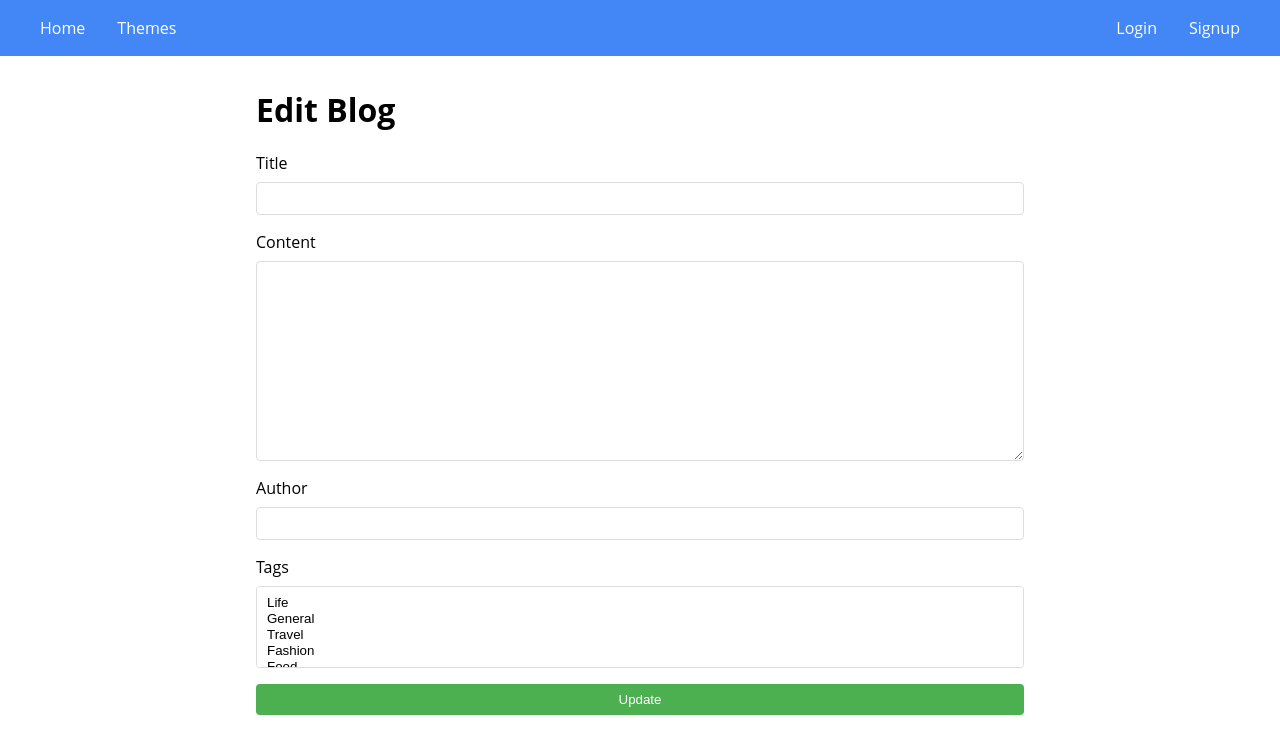
After one commit to h-sick/blog, a Node server app: template views/blog/blog-edit.ejs in a window 1280 px wide. The commit adds this page. Shown: the top 754 px of the page. Run offline with Node 20, Linux system fonts and the light colour scheme; the template is opened without the code that fills it, so the values that code supplies are empty; some libraries are stand-ins or nearby versions.

Commit message:
feat: add edit and delete blog function

```diff
--- a/public/css/blog.css
+++ b/public/css/blog.css
@@ -102,3 +102,68 @@
   color: #444;
   white-space: pre-wrap;
 }
+
+.blog-actions {
+  margin: 20px 0;
+  display: flex;
+  gap: 10px;
+}
+.blog-actions button {
+  padding: 8px 16px;
+  border: none;
+  border-radius: 4px;
+  cursor: pointer;
+  font-weight: 500;
+}
+.edit-btn {
+  background-color: #4caf50;
+  color: white;
+}
+.delete-btn {
+  background-color: #f44336;
+  color: white;
+}
+.edit-btn:hover {
+  background-color: #45a049;
+}
+.delete-btn:hover {
+  background-color: #da190b;
+}
+
+/* Blog Edit Page */
+.blog-edit {
+  max-width: 800px;
+  margin: 2rem auto;
+  padding: 0 1rem;
+}
+.blog-edit form {
+  display: flex;
+  flex-direction: column;
+  gap: 1rem;
+}
+.blog-edit form div {
+  display: flex;
+  flex-direction: column;
+  gap: 0.5rem;
+}
+.blog-edit input,
+.blog-edit textarea,
+.blog-edit select {
+  padding: 0.5rem;
+  border: 1px solid #ddd;
+  border-radius: 4px;
+}
+.blog-edit textarea {
+  min-height: 200px;
+}
+.blog-edit button {
+  padding: 0.5rem 1rem;
+  background-color: #4caf50;
+  color: white;
+  border: none;
+  border-radius: 4px;
+  cursor: pointer;
+}
+.blog-edit button:hover {
+  background-color: #45a049;
+}
--- a/routes/blog.js
+++ b/routes/blog.js
@@ -11,6 +11,12 @@ router.get('/new', isLoggedIn, blogController.getNewBlog);
 
 router.post('/new', isLoggedIn, blogController.postNewBlog);
 
+router.get('/edit/:id', isLoggedIn, blogController.getEditBlog);
+
+router.post('/edit/:id', isLoggedIn, blogController.postEditBlog);
+
+router.delete('/delete/:id', isLoggedIn, blogController.deleteBlog);
+
 router.get('/:id', blogController.getBlogDetail);
 
 router.get('/user/:id', isLoggedIn, blogController.getUserBlogs);
--- /dev/null
+++ b/views/blog/blog-edit.ejs
@@ -0,0 +1,40 @@
+<%- include('../includes/head.ejs') %>
+</head>
+<body>
+  <%- include('../includes/navigation.ejs') %>
+  <div class="blog-edit">
+    <h1>Edit Blog</h1>
+    <form action="/blog/edit/<%= blog.id %>" method="POST">
+      <div>
+        <label for="title">Title</label>
+        <input type="text" name="title" id="title" value="<%= blog.title %>" required>
+      </div>
+      <div class="content">
+        <label for="content">Content</label>
+        <textarea name="content" id="content" required><%= blog.content %></textarea>
+      </div>
+      <div>
+        <label for="author">Author</label>
+        <input type="text" name="author" id="author" value="<%= blog.author %>" required>
+      </div>
+      <div>
+        <label for="tags">Tags</label>
+        <select name="tags" id="tags" multiple>
+          <option value="life" <%= blog.tags && blog.tags.includes('life') ? 'selected' : '' %>>Life</option>
+          <option value="general" <%= blog.tags && blog.tags.includes('general') ? 'selected' : '' %>>General</option>
+          <option value="travel" <%= blog.tags && blog.tags.includes('travel') ? 'selected' : '' %>>Travel</option>
+          <option value="fashion" <%= blog.tags && blog.tags.includes('fashion') ? 'selected' : '' %>>Fashion</option>
+          <option value="food" <%= blog.tags && blog.tags.includes('food') ? 'selected' : '' %>>Food</option>
+          <option value="tech" <%= blog.tags && blog.tags.includes('tech') ? 'selected' : '' %>>Tech</option>
+          <option value="random" <%= blog.tags && blog.tags.includes('random') ? 'selected' : '' %>>Random</option>
+          <option value="music" <%= blog.tags && blog.tags.includes('music') ? 'selected' : '' %>>Music</option>
+          <option value="movie" <%= blog.tags && blog.tags.includes('movie') ? 'selected' : '' %>>Movie</option>
+          <option value="sport" <%= blog.tags && blog.tags.includes('sport') ? 'selected' : '' %>>Sport</option>
+          <option value="book" <%= blog.tags && blog.tags.includes('book') ? 'selected' : '' %>>Book</option>
+        </select>
+      </div>
+      <button type="submit">Update</button>
+    </form>
+  </div>
+</body>
+<%- include('../includes/end.ejs') %>
```
Also changed, not shown: controllers/blog.js (+72 -0 lines), views/blog/blog-detail.ejs (+30 -0 lines).
